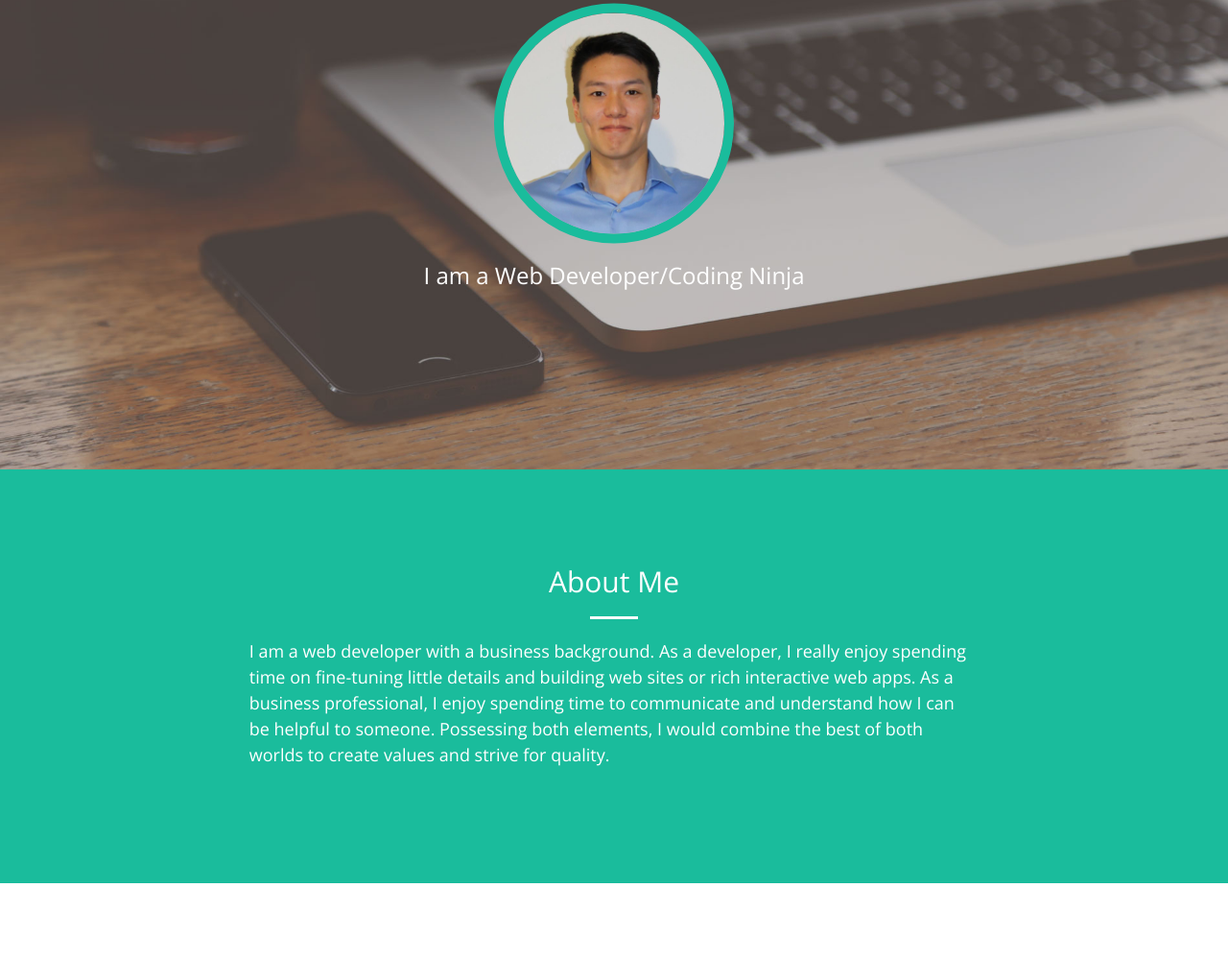
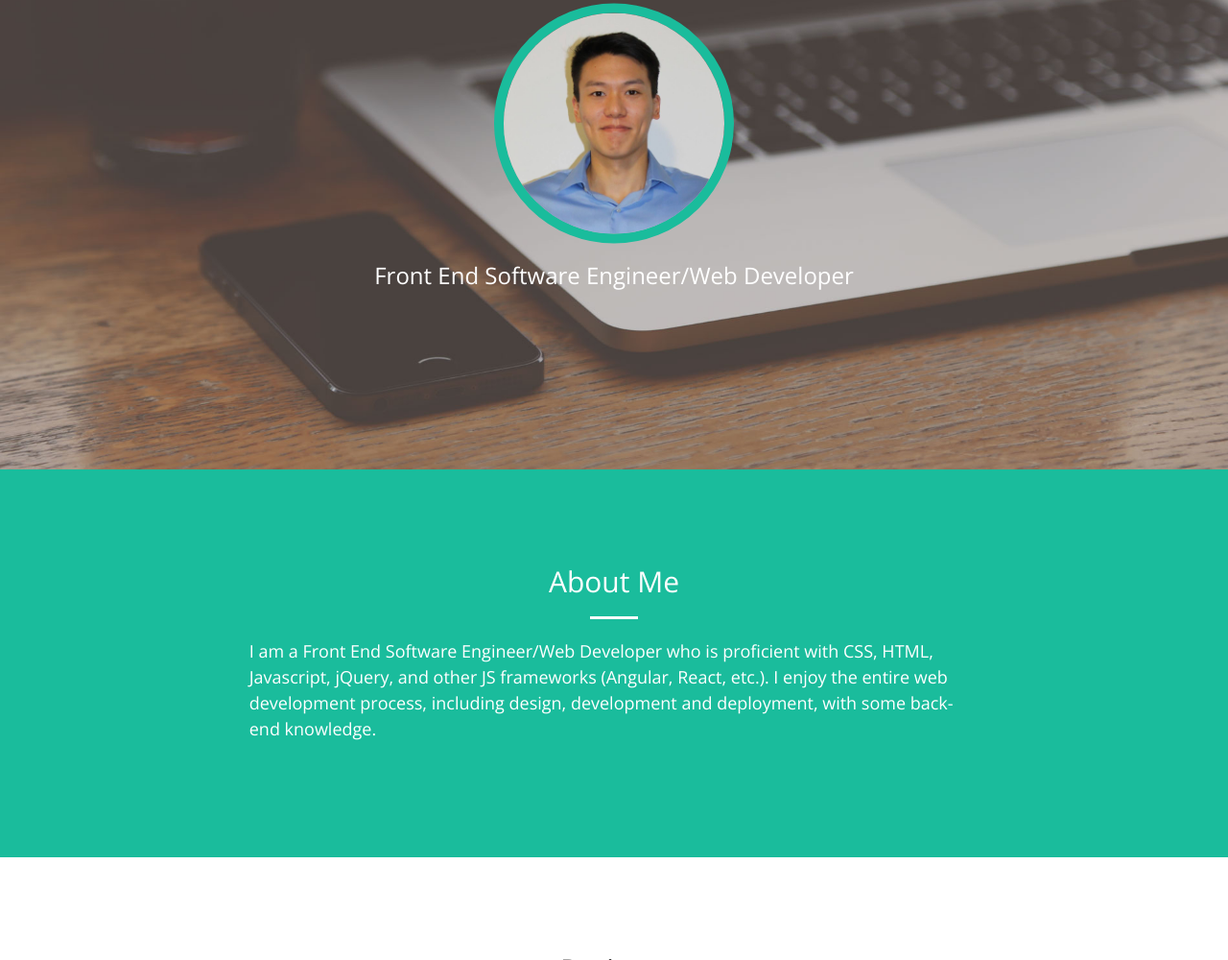
Before and after one commit to chenyu-ed-lee/personal-website, a website: page index.html in a window 1280 px wide. Shown: the part 311-1311 px from the top of the page at 96% size. Drawn offline with nearby package versions, Linux system fonts and the light colour scheme.

Commit message:
updating bios

```diff
--- a/index.html
+++ b/index.html
@@ -70,7 +70,7 @@
                 <h1>Ed Lee</h1>
                 <hr>
                 <div><img src="img/me.jpg" class="circular_pic"></div>
-                <h3>I am a Web Developer/Coding Ninja</h3>
+                <h3>Front End Software Engineer/Web Developer</h3>
                 <!-- <a href="#about" class="btn btn-primary btn-xl page-scroll">Start Here</a> -->
             </div>
         </div>
@@ -84,7 +84,7 @@
                 </div>
                 <div class="details">
                     <p>
-                        I am a web developer with a business background. As a developer, I really enjoy spending time on fine-tuning little details and building web sites or rich interactive web apps. As a business professional, I enjoy spending time to communicate and understand how I can be helpful to someone. Possessing both elements, I would combine the best of both worlds to create values and strive for quality.
+                        I am a Front End Software Engineer/Web Developer who is proficient with CSS, HTML, Javascript, jQuery, and other JS frameworks (Angular, React, etc.). I enjoy the entire web development process, including design, development and deployment, with some back-end knowledge.
                     </p>
                     <!-- <p>
                         In my spare time, I like to shoot some hoops, check Reddit for the latest, and cook delicious food.
```
